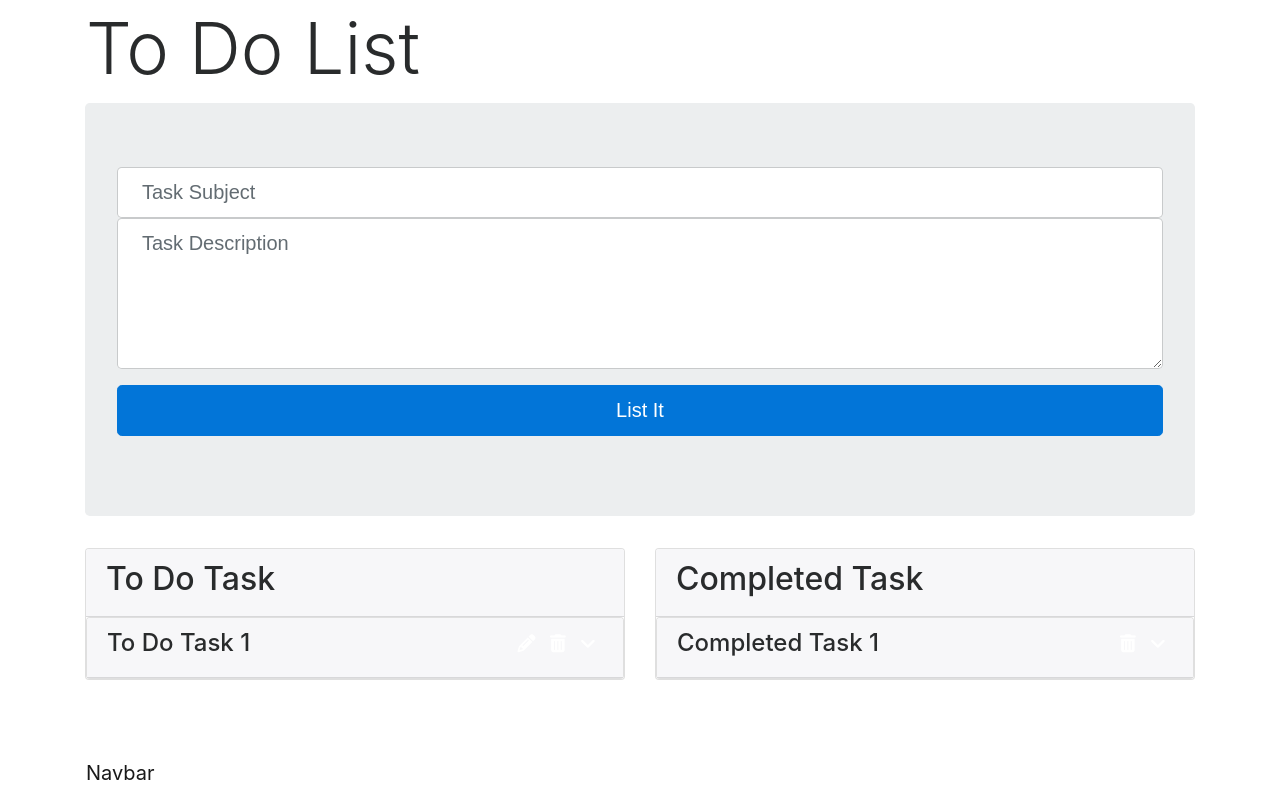
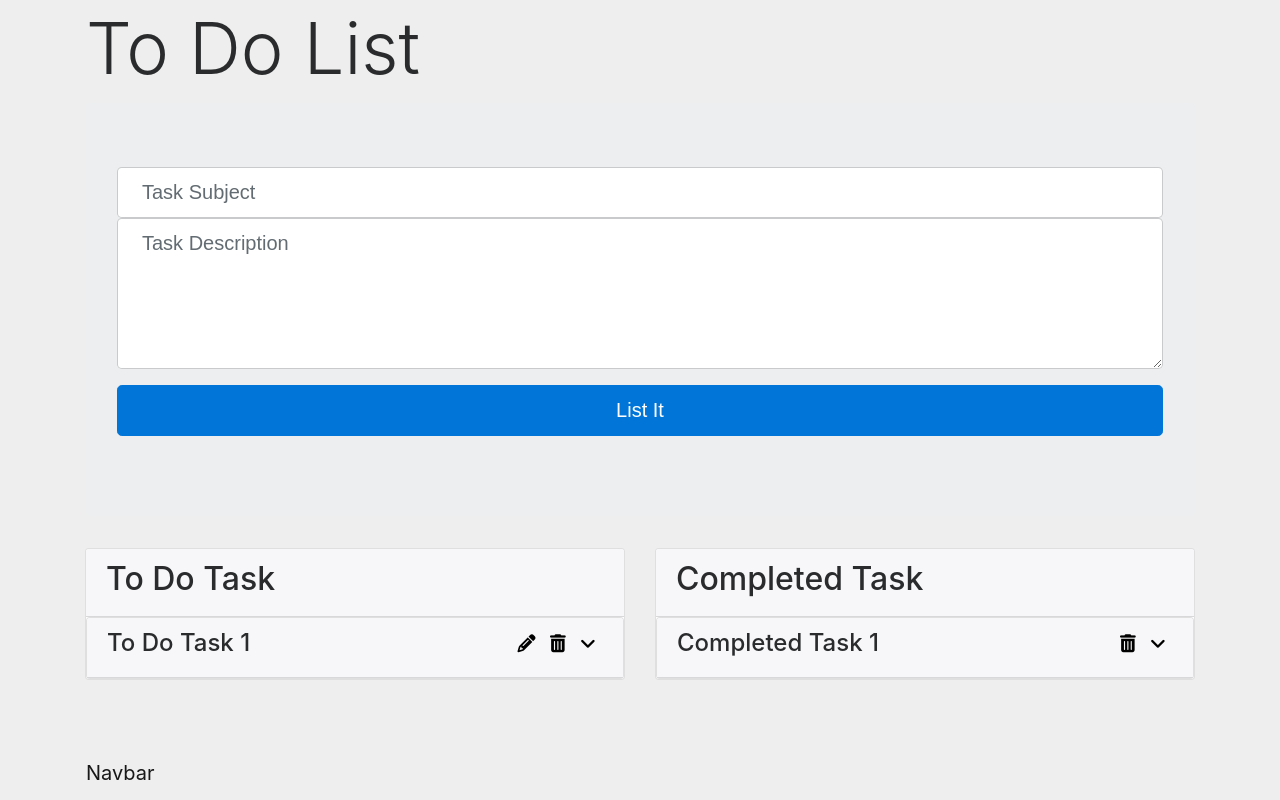
Before and after one commit to pgandhi2802/ToDoList-Angular, an Angular app: page / in a window 1280 px wide. Built offline with nearby package versions, Linux system fonts and the light colour scheme.

Commit message:
Correcting the orientation and making clear visibility

```diff
--- a/src/styles.css
+++ b/src/styles.css
@@ -1 +1,11 @@
-/* You can add global styles to this file, and also import other style files */
+body{
+	background: #eee;
+}
+
+#completedTasksList .fa,#toDoTasksList .fa{
+	color:black;
+
+}
+#completedTasksList .card-text p,#toDoTasksList .card-text p{
+	padding: 10px;
+}
```
